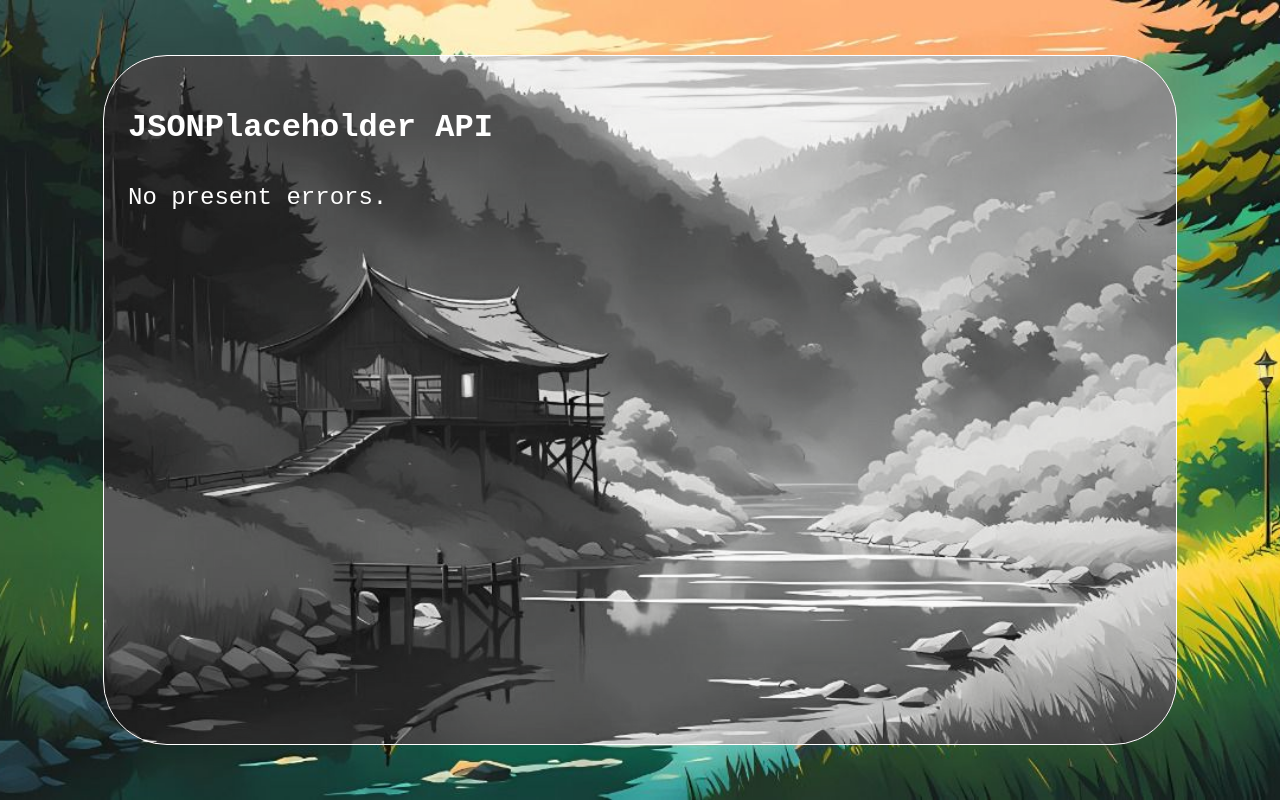
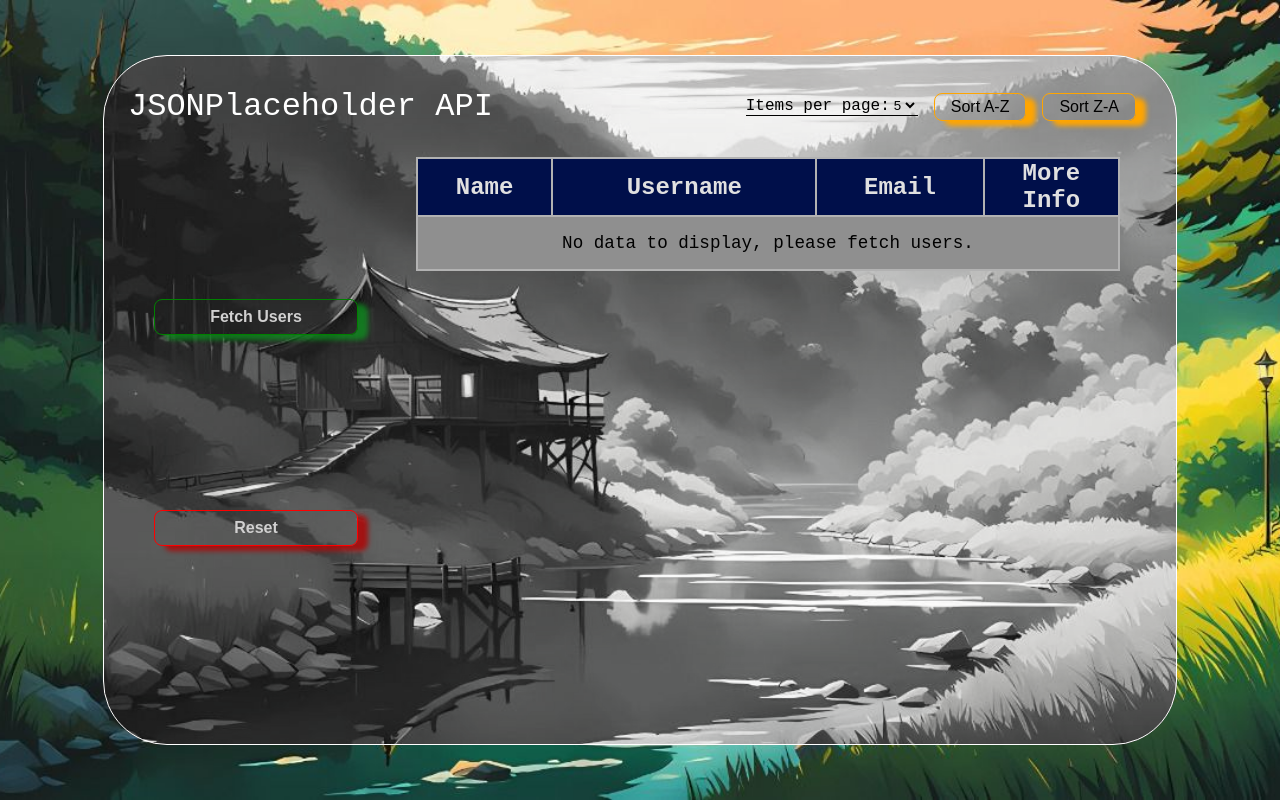
Before and after one commit to MDKolev/jsonplaceholder-api, a React (Vite) app: page / in a window 1280 px wide. Built offline with nearby package versions, Linux system fonts and the light colour scheme.

Commit message:
surrouned fetching data in a try-catch block

```diff
--- a/src/App.jsx
+++ b/src/App.jsx
@@ -11,7 +11,7 @@ function App() {
     <>
       <div className="main-container">
         <div className="data-window">
-          {error !== null ? (
+          {error === null ? (
             <FetchData setError={setError} />
           ) : (
             <ErrorPage error={error} />
--- a/src/components/FetchData.jsx
+++ b/src/components/FetchData.jsx
@@ -4,7 +4,7 @@ import loadingImage from "../assets/tube-spinner.svg";
 import { toast } from "sonner";
 import './fetchData.css'
 
-const FetchData = () => {
+const FetchData = ( {setError} ) => {
   const [users, setUsers] = useState([]);
   const [sortedUsers, setSortedUsers] = useState([]);
   const [sortOrder, setSortOrder] = useState("a-z");
@@ -24,6 +24,7 @@ const FetchData = () => {
     setSortedUsers([]);
 
     setTimeout(async () => {
+      try{
         const response = await fetch(
           "https://jsonplaceholder.typicode.com/users"
         );
@@ -32,6 +33,11 @@ const FetchData = () => {
         setSortedUsers(data);
         setIsLoading(false);
         toast.success("Users fetched successfully");
+      } catch(error) {
+        setIsLoading(false);
+        setError(error);
+        toast.error("Failed to fetch data")
+      }
     }, 1500);
   };
 
```
Lines whose indentation alone changed are shown as unchanged.
